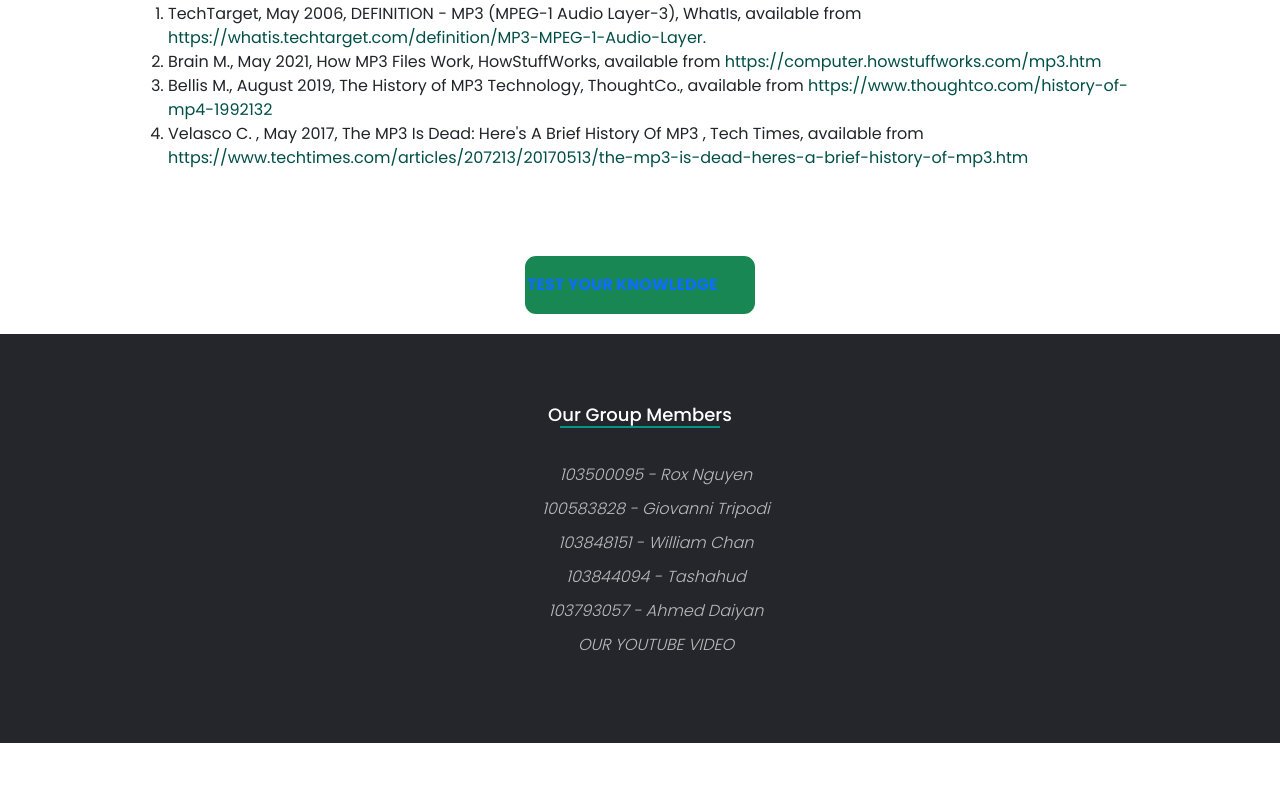
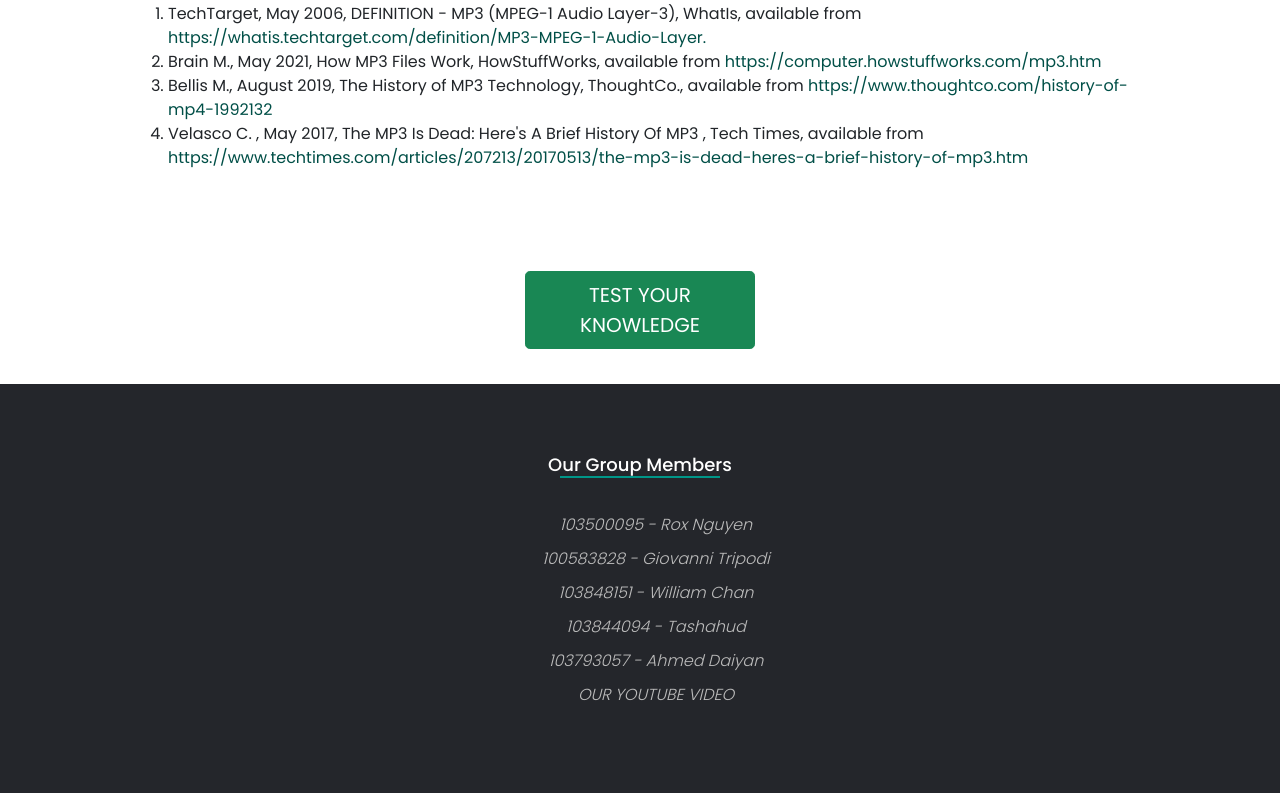
Before and after one commit to roxnguyen1612/COS10026---Assign2, a PHP site: page /topic.php in a window 1280 px wide. Shown: the part 3608-4401 px from the top of the page. Before the commit the page ends 4351 px from the top, so only its background shows below. Run offline with PHP 8.4, Linux system fonts and the light colour scheme.

Commit message:
Fixed topic button

```diff
--- a/styles/style.css
+++ b/styles/style.css
@@ -116,9 +116,6 @@ nav img {
   margin-right: auto;
   border-radius: 11px;
   font-weight: bold;
-  border: 2px solid #198754;
-  background: #198754;
-  color: black;
   cursor: pointer;
   position: relative;
   overflow: hidden;
--- a/topic.php
+++ b/topic.php
@@ -141,7 +141,7 @@
   </div>
   <div class="button-text">
   <div class="learn-btn2">
-    <span></span><a href="quiz.php">TEST YOUR KNOWLEDGE</a>
+    <span></span><a href="quiz.php" class="btn btn-success btn-lg">TEST YOUR KNOWLEDGE</a>
   </div>
   </div>
   <?php include_once("./footer.inc") ?>
```
